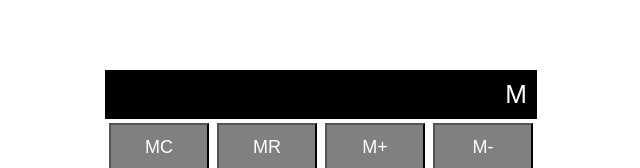
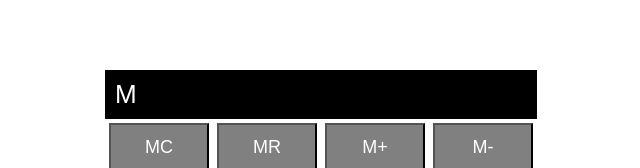
Before and after one commit to Emio-eng/Calculator-ProgMobile, a React (Create React App) app in the folder calculator/: page / in a window 1280 px wide. Both pictures are taken after a click on the button "M+". Shown: the part 135-303 px from the top of the page, without its empty margins (319-959 px from the left). Built offline with nearby package versions, Linux system fonts and the light colour scheme.

Commit message:
Correção em componente display

```diff
--- a/calculator/src/App.css
+++ b/calculator/src/App.css
@@ -52,10 +52,22 @@
   font-size: 24px;
   text-align: right;
   width: 100%;
+  display: flex;
 }
 
+.memory-value {
+  margin-right: auto;
+}
+
+.number-value {
+  margin-left: auto;
+}
 .display-container-dis{
   display: flex;
   flex-direction:rown;
   width:100%
 }
+
+.has-memory {
+  justify-content: flex-start;
+}
--- a/calculator/src/Components/display.js
+++ b/calculator/src/Components/display.js
@@ -1,9 +1,18 @@
 import React from 'react';
 
 const Display = ({ value, hasMemory }) => {
-  const displayValue = hasMemory ? `M ${value}` : value;
+  const displayValue = hasMemory ? `${value}` : value;
+  const displayContainerStyle = {
+    display: 'flex',
+    justifyContent: hasMemory ? 'flex-start' : 'flex-end',
+  };
 
-  return <div className={'display-container'}>{displayValue}</div>;
+  return (
+    <div className="display-container" style={displayContainerStyle}>
+      {hasMemory && <div className="memory-value">M</div>}
+      <div className="number-value">{displayValue}</div>
+    </div>
+  );
 };
 
 export default Display;
```
